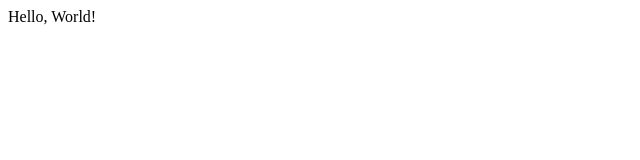
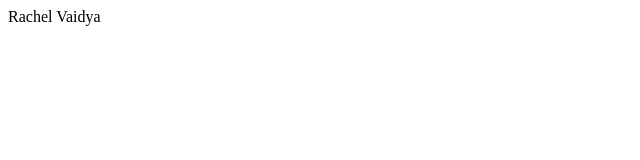
Before and after one commit to rachelvaidya/rachelvaidya.github.io, a plain HTML site: page index.html in a window 1280 px wide. Shown: the full height of the page, 0-640 px from the left. Drawn offline with Linux system fonts and the light colour scheme.

Commit message:
Rachel Vaidya

```diff
--- a/index.html
+++ b/index.html
@@ -2,7 +2,7 @@
 <html>
 <head>
     <meta charset="utf-8">
-    <title>Hello, World!</title>
+    <title>RachelVaidya</title>
 </head>
-<body>Hello, World!</body>
+<body>Rachel Vaidya</body>
 </html>
```
